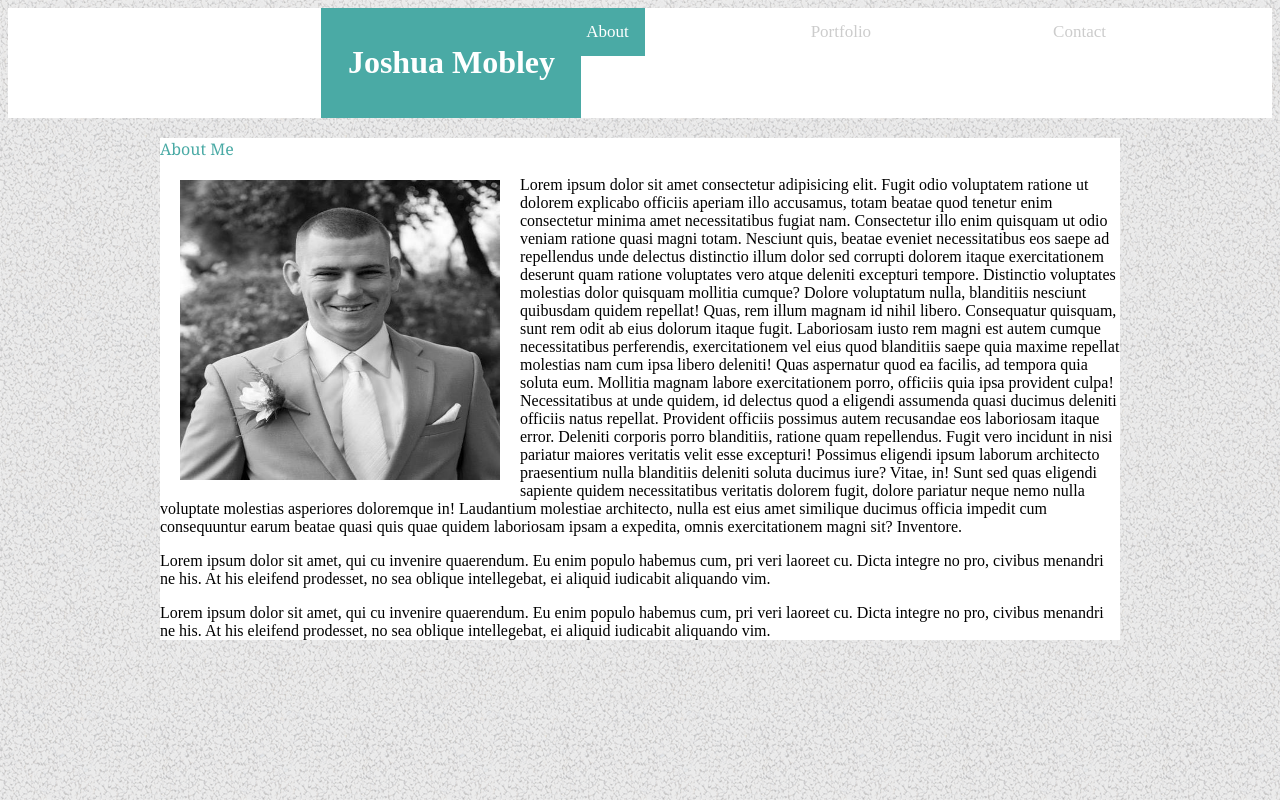
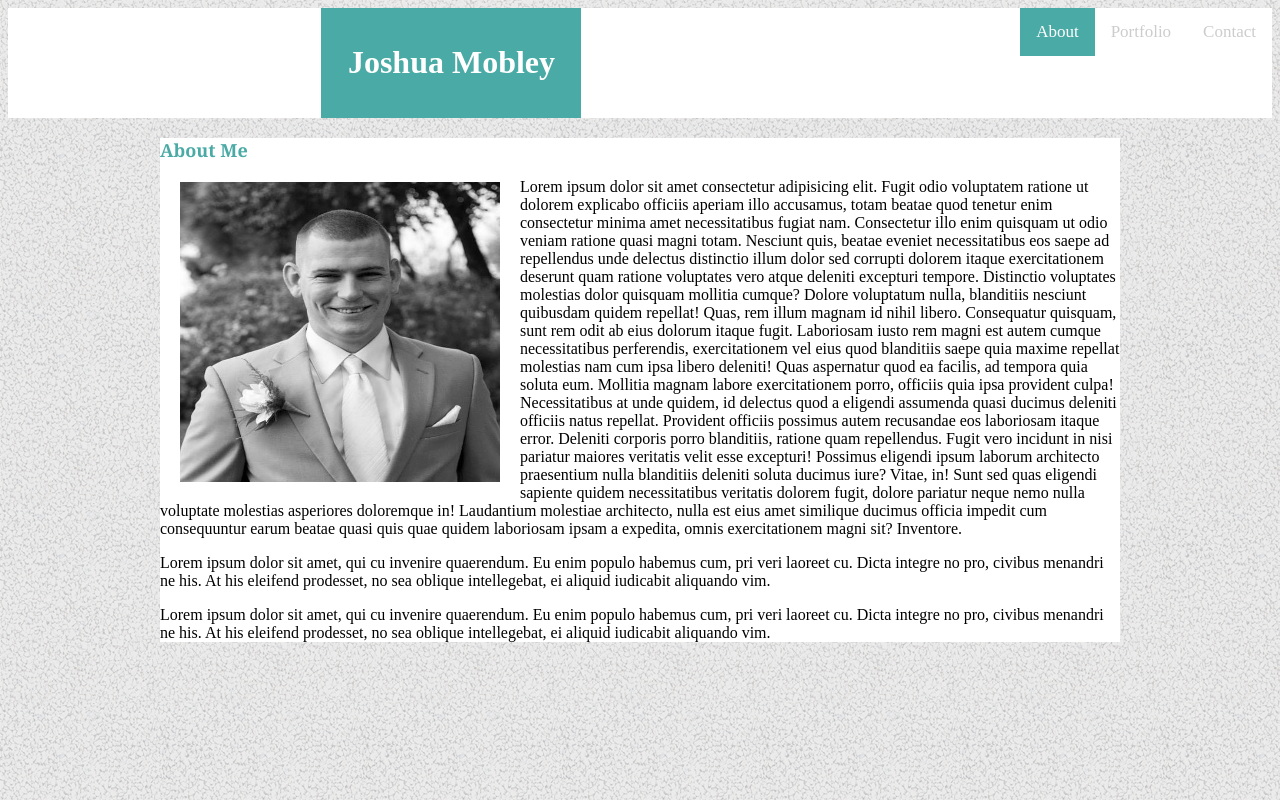
Before and after one commit to jmobley09/Basic-Portfolio, a plain HTML site: page index.html in a window 1280 px wide. Drawn offline with Linux system fonts and the light colour scheme.

Commit message:
removed name from each and formatted contact & porfolio pages

```diff
--- a/assets/css/style.css
+++ b/assets/css/style.css
@@ -11,7 +11,6 @@
   padding: 14px 16px 14px 16px;
   text-decoration: none;
   font-size: 17px;
-  margin-right: 150px;
 }
 
 /* Change the color of links on hover */
@@ -48,8 +47,9 @@
 /* sets the page title on all pages */
 .title {
     color: #4aaaa5;
-    font-size: ;
+    font-size: Large;
     font-family: 'Georgia', 'Times New Roman', Times, serif;
+    font-weight: bold;
 }
 
 /* About Me profile picture */
```
Also changed, not shown: contact.html (+0 -6 lines), portfolio.html (+0 -6 lines).
